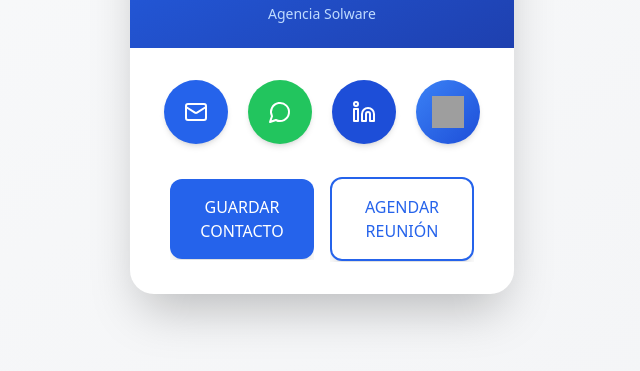
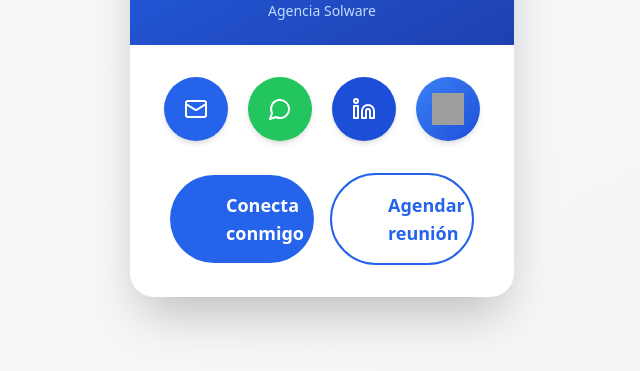
Before and after one commit to Solware-Agency/ID_card_eu, a React (Vite) app: page /id/eugenio-andreone in a window 1280 px wide. Shown: the part 331-702 px from the top of the page, without its empty margins (318-958 px from the left). Built offline with nearby package versions, Linux system fonts and the light colour scheme; grey boxes are pictures that could not be loaded.

Commit message:
Add WorkButton component and use it for action buttons

```diff
--- /dev/null
+++ b/components/animata/button/work-button.tsx
@@ -0,0 +1,8 @@
+export default function WorkButton() {
+  return (
+    <button className="group relative overflow-hidden rounded-full bg-purple-950 px-14 py-4 text-lg transition-all">
+      <span className="absolute bottom-0 left-0 h-48 w-full origin-bottom translate-y-full transform overflow-hidden rounded-full bg-white/15 transition-all duration-300 ease-out group-hover:translate-y-14"></span>
+      <span className="font-semibold text-purple-200">Work with us</span>
+    </button>
+  );
+}
--- a/src/components/ContactCard.tsx
+++ b/src/components/ContactCard.tsx
@@ -3,7 +3,7 @@ import { useParams } from 'react-router-dom';
 import { Mail, Phone, MessageCircle, Linkedin, Globe, Calendar, Download, Globe2 } from 'lucide-react';
 import BlurText from './BlurText';
 import FadeContent from './FadeContent';
-import StarBorder from './StarBorder';
+import WorkButton from '../../components/animata/button/work-button';
 import { getEmployeeBySlug } from '../data/empleados';
 import { trackEvent } from '../utils/analytics';
 import type { Language } from '../types';
@@ -273,42 +273,32 @@ const ContactCard: React.FC = () => {
               {/* Action buttons section */}
               <div className="mt-4 sm:mt-6 px-1 sm:px-2">
                 <div className="flex flex-col sm:flex-row gap-3 sm:gap-4 justify-center items-center w-full">
-                  <StarBorder
-                    as="div"
-                    className="w-full sm:flex-1 sm:min-w-0"
-                    color="#2563eb"
-                    speed="5s"
-                  >
-                    <ActionButton
+                  <a
                     href={`/vcf/${employee.slug}.vcf`}
                     download
                     onClick={() => handleAction('click_save_contact')}
-                      variant="primary"
-                      className="w-full"
-                      ariaLabel={`Guardar contacto de ${employee.name}`}
+                    className="w-full sm:flex-1 sm:min-w-0"
+                    aria-label={`Guardar contacto de ${employee.name}`}
                   >
-                      GUARDAR CONTACTO
-                    </ActionButton>
-                  </StarBorder>
+                    <div className="group relative overflow-hidden rounded-full bg-blue-600 px-6 sm:px-14 py-3 sm:py-4 text-sm sm:text-lg transition-all w-full">
+                      <span className="absolute bottom-0 left-0 h-48 w-full origin-bottom translate-y-full transform overflow-hidden rounded-full bg-white/15 transition-all duration-300 ease-out group-hover:translate-y-14"></span>
+                      <span className="font-semibold text-white text-center block">Conecta conmigo</span>
+                    </div>
+                  </a>
                   {employee.calendly && (
-                    <StarBorder
-                      as="div"
-                      className="w-full sm:flex-1 sm:min-w-0"
-                      color="#2563eb"
-                      speed="5s"
-                    >
-                      <ActionButton
+                    <a
                       href={employee.calendly}
                       target="_blank"
                       rel="noopener noreferrer"
                       onClick={() => handleAction('click_schedule')}
-                        variant="secondary"
-                        className="w-full"
-                        ariaLabel={`Programar una cita con ${employee.name}`}
+                      className="w-full sm:flex-1 sm:min-w-0"
+                      aria-label={`Programar una cita con ${employee.name}`}
                     >
-                        AGENDAR REUNIÓN
-                      </ActionButton>
-                    </StarBorder>
+                      <div className="group relative overflow-hidden rounded-full bg-white border-2 border-blue-600 px-6 sm:px-14 py-3 sm:py-4 text-sm sm:text-lg transition-all w-full">
+                        <span className="absolute bottom-0 left-0 h-48 w-full origin-bottom translate-y-full transform overflow-hidden rounded-full bg-blue-600/15 transition-all duration-300 ease-out group-hover:translate-y-14"></span>
+                        <span className="font-semibold text-blue-600 text-center block">Agendar reunión</span>
+                      </div>
+                    </a>
                   )}
                 </div>
               </div>
```
Lines whose indentation alone changed are shown as unchanged.
